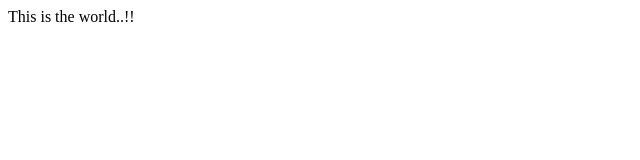
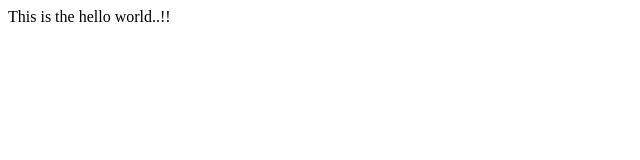
Before and after one commit to asthagupta11/HELLOWORLD, a plain HTML site: page index.html in a window 1280 px wide. Shown: the full height of the page, 0-640 px from the left. Drawn offline with Linux system fonts and the light colour scheme.

Commit message:
commit 2

```diff
--- a/index.html
+++ b/index.html
@@ -5,6 +5,6 @@
     </title>
     </head>
     <body>
-        This is the world..!!
+        This is the hello world..!!
     </body>
 </html>
```
